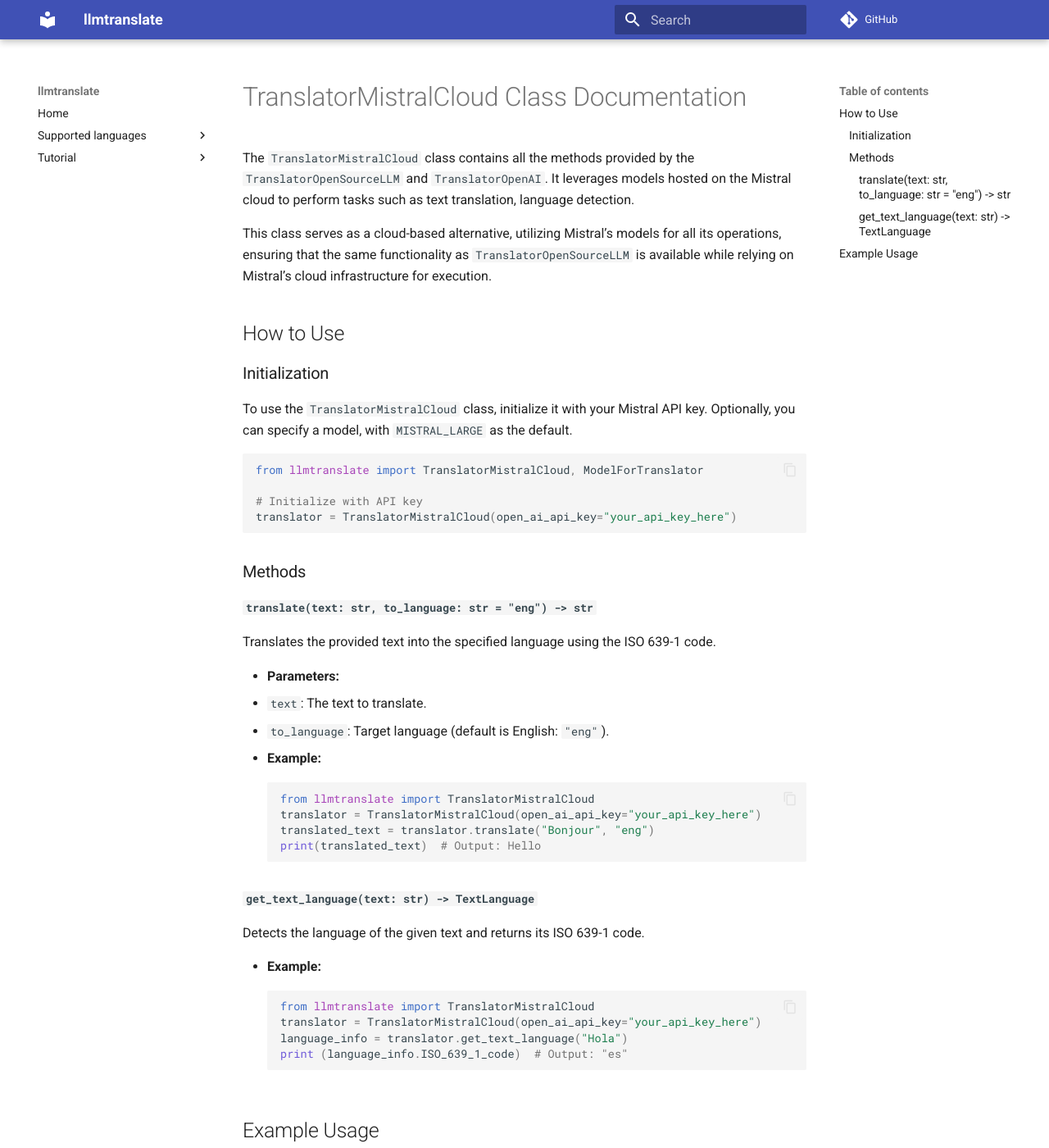
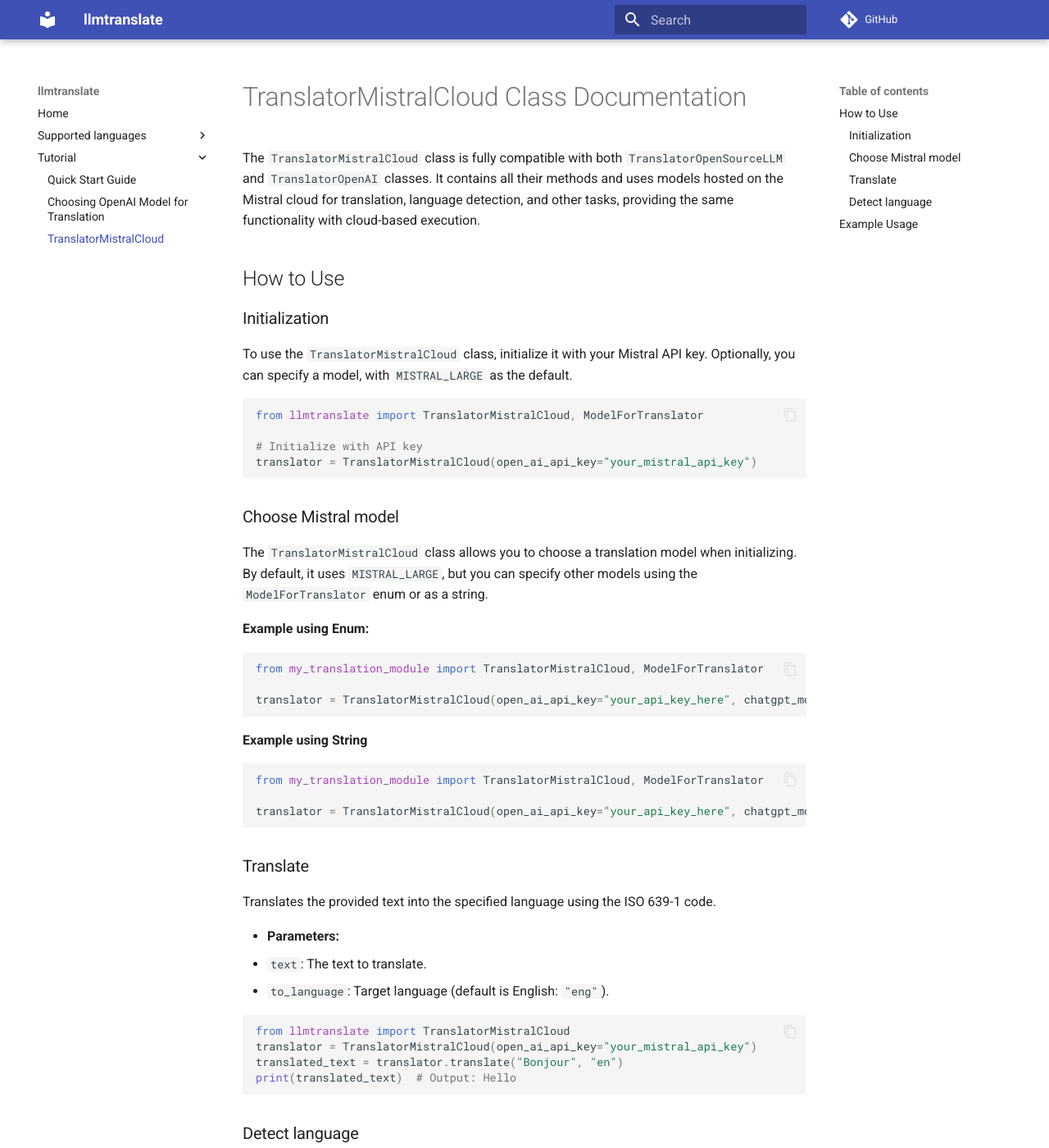
Before and after one commit to adam-pawelek/llmtranslate, an MkDocs documentation site: the page built from docs/docs/Tutorial/TranslatorMistralCloud.md, in a window 1280 px wide and 1400 px high. Shown: the whole window at 82% size. Built offline with MkDocs 1.6.1 and Material for MkDocs 9.7.7, drawn with Linux system fonts in a browser that asks for light colours; comment, search, counter and statistics services are not loaded; some of the changed text lies outside the part shown.

Commit message:
Updated docs

````diff
--- a/docs/docs/Tutorial/TranslatorMistralCloud.md
+++ b/docs/docs/Tutorial/TranslatorMistralCloud.md
@@ -1,9 +1,7 @@
 
 # TranslatorMistralCloud Class Documentation
 
-The `TranslatorMistralCloud` class contains all the methods provided by the `TranslatorOpenSourceLLM` and `TranslatorOpenAI`. It leverages models hosted on the Mistral cloud to perform tasks such as text translation, language detection.
-
-This class serves as a cloud-based alternative, utilizing Mistral’s models for all its operations, ensuring that the same functionality as `TranslatorOpenSourceLLM` is available while relying on Mistral’s cloud infrastructure for execution.
+The `TranslatorMistralCloud` class is fully compatible with both `TranslatorOpenSourceLLM` and `TranslatorOpenAI` classes. It contains all their methods and uses models hosted on the Mistral cloud for translation, language detection, and other tasks, providing the same functionality with cloud-based execution.
 
 
 ## How to Use
@@ -16,12 +14,32 @@
 from llmtranslate import TranslatorMistralCloud, ModelForTranslator
 
 # Initialize with API key
-translator = TranslatorMistralCloud(open_ai_api_key="your_api_key_here")
+translator = TranslatorMistralCloud(open_ai_api_key="your_mistral_api_key")
 ```
 
-### Methods
+### Choose Mistral model
+The `TranslatorMistralCloud` class allows you to choose a translation model when initializing. By default, it uses `MISTRAL_LARGE`, but you can specify other models using the `ModelForTranslator` enum or as a string.
 
-#### `translate(text: str, to_language: str = "eng") -> str`
+**Example using Enum:**
+```python
+from my_translation_module import TranslatorMistralCloud, ModelForTranslator
+
+translator = TranslatorMistralCloud(open_ai_api_key="your_api_key_here", chatgpt_model_name=ModelForTranslator.MISTRAL_NEMO)
+```
+
+**Example using String**
+```python
+from my_translation_module import TranslatorMistralCloud, ModelForTranslator
+
+translator = TranslatorMistralCloud(open_ai_api_key="your_api_key_here", chatgpt_model_name="open-mistral-nemo")
+
+```
+
+
+
+
+### Translate
+
 
 Translates the provided text into the specified language using the ISO 639-1 code.
 
@@ -29,42 +47,52 @@
   - `text`: The text to translate.
   - `to_language`: Target language (default is English: `"eng"`).
 
-- **Example:**
+
 ```python
 from llmtranslate import TranslatorMistralCloud
-translator = TranslatorMistralCloud(open_ai_api_key="your_api_key_here")
-translated_text = translator.translate("Bonjour", "eng")
+translator = TranslatorMistralCloud(open_ai_api_key="your_mistral_api_key")
+translated_text = translator.translate("Bonjour", "en")
 print(translated_text)  # Output: Hello
 ```
 
-#### `get_text_language(text: str) -> TextLanguage`
+### Detect language
 
 Detects the language of the given text and returns its ISO 639-1 code.
 
-- **Example:**
+
 ```python
 from llmtranslate import TranslatorMistralCloud
-translator = TranslatorMistralCloud(open_ai_api_key="your_api_key_here")
-language_info = translator.get_text_language("Hola")
-print (language_info.ISO_639_1_code)  # Output: "es"
+translator = TranslatorMistralCloud(open_ai_api_key="your_mistral_api_key")
+detected_language = translator.get_text_language("jak ty się nazywasz")
+if detected_language is not None:
+    print(detected_language.ISO_639_1_code)  # Output: 'pl'
+    print(detected_language.ISO_639_2_code)  # Output: 'pol'
+    print(detected_language.ISO_639_3_code)  # Output: 'pol'
+    print(detected_language.language_name)  # Output 'Polish'
 ```
+
+!!! warning
+    If the translator does not detect any language, it will return None.<br>
+    Before using results of translator detection you should check if it returned correct result or None
+
 
 
 ## Example Usage
 
 ```python
 from llmtranslate import TranslatorMistralCloud
-translator = TranslatorMistralCloud("your_api_key")
+translator = TranslatorMistralCloud("your_mistral_api_key")
 
 # Translate text to English
-translated_text = translator.translate("こんにちは", "eng")
+translated_text = translator.translate("こんにちは", "en")
 print(translated_text)  # Output: Hello
 
 # Detect language
-detected_language = translator.get_text_language("Merci")
-print(detected_language.language_name)  # Output: French
+detected_language = translator.get_text_language("jak ty się nazywasz")
+if detected_language is not None:
+    print(detected_language.ISO_639_1_code)  # Output: 'pl'
+    print(detected_language.ISO_639_2_code)  # Output: 'pol'
+    print(detected_language.ISO_639_3_code)  # Output: 'pol'
+    print(detected_language.language_name)  # Output 'Polish'
 
-# Count languages in text
-num_languages = translator.how_many_languages_are_in_text("Merci, Thank you")
-print(num_languages)  # Output: 2
 ```
--- a/docs/mkdocs.yml
+++ b/docs/mkdocs.yml
@@ -16,6 +16,7 @@
   - Tutorial:
     - Quick Start Guide: Tutorial/Quick Start Guide.md
     - Choosing OpenAI Model for Translation: Tutorial/Choosing OpenAI Model for Translation.md
+    - TranslatorMistralCloud: Tutorial/TranslatorMistralCloud.md
 
 
 markdown_extensions:
--- a/pyproject.toml
+++ b/pyproject.toml
@@ -1,6 +1,6 @@
 [tool.poetry]
 name = "llmtranslate"
-version = "0.3.0"
+version = "0.3.1"
 description = "A Python library for language detection and translation using OpenAI's GPT-4o."
 authors = ["Adam Pawelek <adam.pwk@outlook.com>"]
 readme = "README.md"
````
Also changed, not shown: docs/docs/Tutorial/Quick Start Guide.md (+0 -18 lines).
